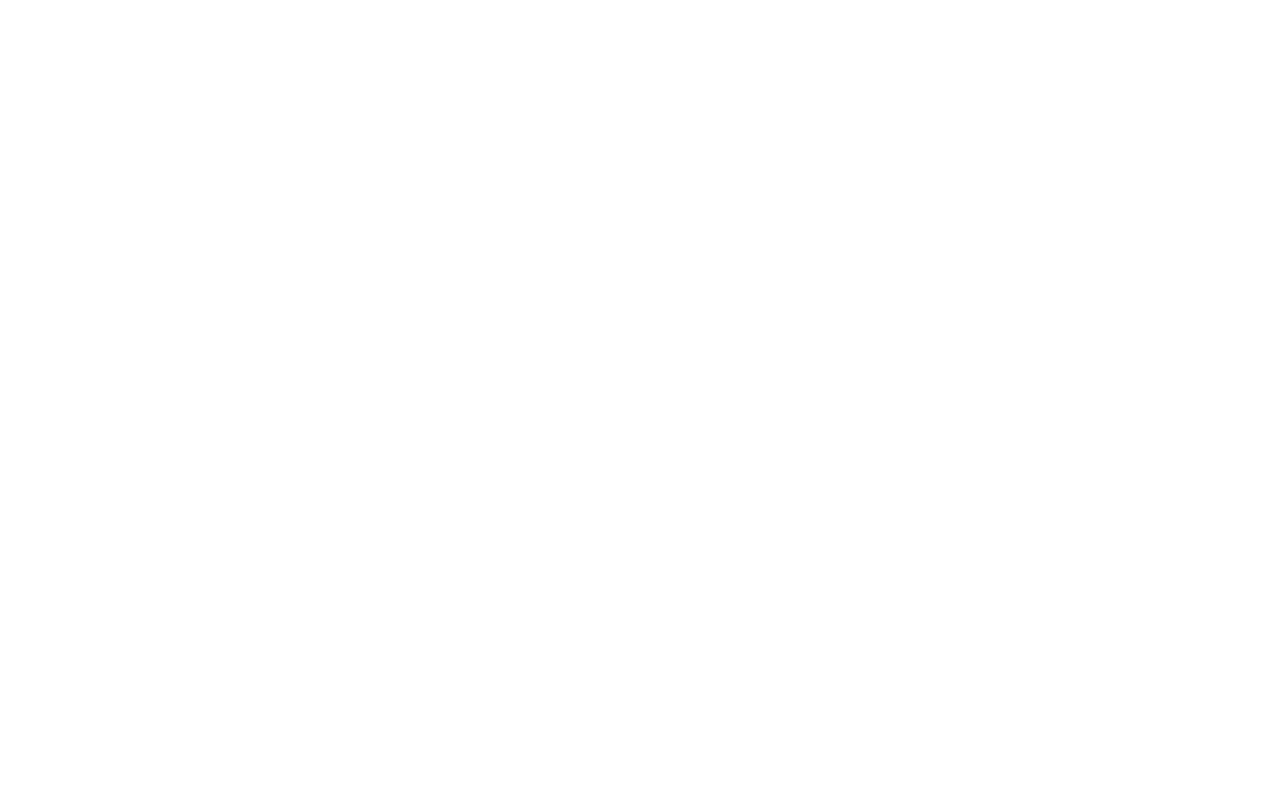
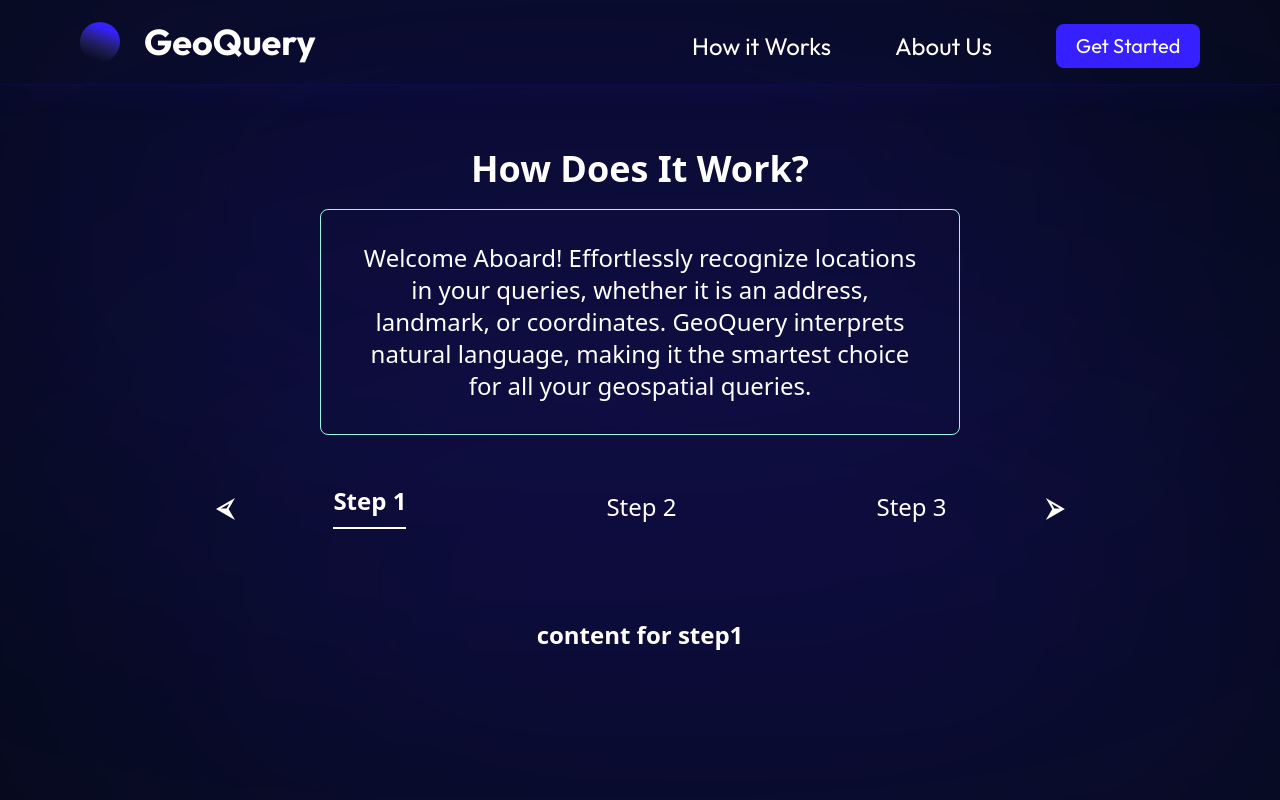
Before and after one commit to mainaak03/geoQuery-frontend, a React (Vite) app: page /howitworks in a window 1280 px wide. Before the commit this address had no page. Built offline with nearby package versions, Linux system fonts and the light colour scheme.

Commit message:
how it works working

```diff
--- a/src/App.jsx
+++ b/src/App.jsx
@@ -3,6 +3,9 @@ import Login from "./pages/Login";
 import Homepage from "./pages/Homepage";
 import SignUp from "./pages/SignUp";
 import Query from "./pages/Query";
+import How from "./pages/Howitworks";
+import About from "./pages/AboutUs";
+
 function App() {
 
   return (
@@ -12,6 +15,8 @@ function App() {
         <Route path="/login" exact element={<Login />} />
         <Route path="/signup" exact element={<SignUp />} />
         <Route path="/query" exact element={<Query />} />
+        <Route path="/howitworks" exact element={<How />} />
+        <Route path="/aboutus" exact element={<About />} />
       </Routes>
     </>
   )
--- a/src/components/Navbar.jsx
+++ b/src/components/Navbar.jsx
@@ -1,33 +1,42 @@
-import { ellipse } from "../assets";
+import ellipse from "../assets/images/ellipse.svg";
 import { Link } from "react-router-dom";
+import { useNavigate } from "react-router-dom";
 
 const Navbar = () => {
+  const navigate = useNavigate();
   return (
     <>
-      <nav className="p-4 border-b border-onPrimary border-opacity-10 fixed top-0 left-0 w-full z-10" style={{boxShadow:"0px 0px 40px -1px rgba(54, 32, 255, 0.10)"}}>
+      <nav
+        className="p-4 border-b border-onPrimary border-opacity-10 fixed top-0 left-0 w-full z-10"
+        style={{ boxShadow: "0px 0px 40px -1px rgba(54, 32, 255, 0.10)" }}
+      >
         <div className="container mx-auto flex flex-col md:flex-row justify-between items-center md:px-8 lg:px-16">
           <div className="flex items-center space-x-6">
             <img src={ellipse} alt="ellipse" className="w-10 h-10" />
-            <div className="text-Primary text-3xl md:text-4xl font-outfit font-bold">
+            <div className="text-Primary text-3xl md:text-4xl font-outfit font-bold cursor-pointer" onClick={()=>{navigate("/");}}>
               GeoQuery
             </div>
           </div>
           <ul className="flex flex-col md:flex-row md:space-x-16 space-y-4 md:space-y-0 space-x-16 justify-center items-center mt-2">
             <li>
-              <a
-                href="#"
-                className="text-Primary hover:text-gray-300 text-2xl font-outfit"
+              <div
+                className="text-Primary hover:text-gray-300 text-2xl font-outfit cursor-pointer"
+                onClick={() => {
+                  navigate("/howitworks");
+                }}
               >
                 How it Works
-              </a>
+              </div>
             </li>
             <li>
-              <a
-                href="#"
-                className="text-Primary hover:text-gray-300 text-2xl font-outfit"
+              <div
+                className="text-Primary hover:text-gray-300 text-2xl font-outfit cursor-pointer"
+                onClick={() => {
+                  navigate("/aboutus");
+                }}
               >
                 About Us
-              </a>
+              </div>
             </li>
             <li>
               <button className="bg-onPrimary hover:opacity-80 text-Primary text-xl h-11 w-36 rounded-lg font-outfit flex items-center justify-center">
--- /dev/null
+++ b/src/pages/AboutUs.jsx
@@ -0,0 +1,9 @@
+// import react from "react";
+
+const About =()=>{
+    return(
+        <h1>About Us Page</h1>
+    );
+}
+
+export default About;
--- a/src/pages/Homepage.jsx
+++ b/src/pages/Homepage.jsx
@@ -1,6 +1,6 @@
-import react from "react";
+// import react from "react";
 import Navbar from "../components/Navbar";
-import { hero } from "../assets";
+import hero from "../assets/images/hero1.svg";
 import { PiSealCheckFill } from "react-icons/pi";
 
 const Homepage = () => {
--- /dev/null
+++ b/src/pages/Howitworks.jsx
@@ -0,0 +1,43 @@
+import Navbar from "../components/Navbar";
+import Timeline from "./Timeline";
+
+const How = () => {
+
+  const details = [
+    { tab: 'Step 1', content: 'content for step1' },
+    { tab: 'Step 2', content: 'Content for step2' },
+    { tab: 'Step 3', content: 'Content for step3' },
+  ];
+
+  return (
+    <>
+        <div className="flex flex-grow bg-Background min-h-screen relative overflow-hidden">
+            <Navbar />
+            <div
+            style={{ width: "1125px", height: "433px", filter: "blur(155px)" }}
+            className="flex-shrink-0 rounded-[1125px] bg-custom-blue absolute top-0 left-0 z-0"
+            ></div>
+            <div
+            style={{ width: "1125px", height: "433px", filter: "blur(155px)" }}
+            className="flex-shrink-0 rounded-[1125px] bg-custom-blue absolute bottom-0 right-0 z-0"
+            ></div>
+            <div className="w-screen h-screen relative">
+                <div className="absolute top-1/2 left-1/2 transform -translate-x-1/2 -translate-y-1/2 text-center w-full">
+                    <div className="text-white text-4xl font-bold justify-center hidden sm:flex">
+                        How Does It Work?
+                    </div>
+                    <div
+                    className="text-white mx-auto w-1/2 text-2xl mt-5 font-light justify-center hidden sm:flex border border-solid border-teal-200 rounded-lg p-8" >
+                        Welcome Aboard! Effortlessly recognize locations in your queries, whether it is an address, landmark, or coordinates. GeoQuery interprets natural language, making it the smartest choice for all your geospatial queries.
+                    </div>
+                    <div className="text-white text-2xl font-bold mt-10 justify-center hidden sm:flex">
+                        <Timeline details={details}/>
+                    </div>
+                </div>
+            </div>
+        </div>
+    </>
+  );
+};
+
+export default How;
--- a/src/pages/Login.jsx
+++ b/src/pages/Login.jsx
@@ -1,4 +1,4 @@
-import {ellipse} from "../assets";
+import ellipse from "../assets/images/ellipse.svg";
 import { Link } from "react-router-dom";
 
 const Login = () => {
--- a/src/pages/Query.jsx
+++ b/src/pages/Query.jsx
@@ -1,14 +1,14 @@
-import { ellipse } from "../assets";
+import ellipse from "../assets/images/ellipse.svg";
 import { Link } from "react-router-dom";
-import {MdSend} from "react-icons/md";
+import { MdSend } from "react-icons/md";
 const queries = [
   "How much rainfall in the Amazon ..?",
   "How much rainfall in the Amazon ..?",
   "How much rainfall in the Amazon ..?",
   "How much rainfall in the Amazon ..?",
   "How much rainfall in the Amazon ..?",
-    "How much rainfall in the Amazon ..?"
-]
+  "How much rainfall in the Amazon ..?",
+];
 const query = () => {
   return (
     <div className="w-full h-screen text-white flex flex-grow items-center justify-center bg-Background min-h-screen relative overflow-hidden">
@@ -73,6 +73,7 @@ const query = () => {
               </div>
               <div className="flex flex-col flex-grow justify-center items-center space-y-4 overflow-auto pt-4">
                 {queries.map((query, index) => (
+                  // eslint-disable-next-line react/jsx-key
                   <div className="flex-shrink-0 w-11/12 h-max font-normal">
                     <div
                       key={index}
--- a/src/pages/SignUp.jsx
+++ b/src/pages/SignUp.jsx
@@ -1,5 +1,5 @@
 import { Link } from "react-router-dom";
-import { ellipse } from "../assets";
+import ellipse from "../assets/images/ellipse.svg";
 
 const Signup = () => {
   return (
--- /dev/null
+++ b/src/pages/Timeline.jsx
@@ -0,0 +1,100 @@
+import { useState, useEffect } from "react";
+import PropTypes from 'prop-types';
+
+const Timeline = ({ details }) => {
+
+  Timeline.propTypes = {
+    details: PropTypes.array.isRequired,
+  };
+
+  const [activeTab, setActiveTab] = useState(details[0].tab);
+  const [activeDetail, setActiveDetail] = useState(details[0].content);
+  const [current, setCurrent] = useState(0);
+
+  const handleTabClick = (details) => {
+    setActiveTab(details.tab);
+    setActiveDetail(details.content);
+    setCurrent(details.tab.substring(5)-1);
+  };
+
+  const handlePrev = () => {
+    var prevIndex = current - 1;
+    if (prevIndex >= 0) {
+      handleTabClick(details[prevIndex]);
+    }
+    else{
+      prevIndex = details.length-1;
+      handleTabClick(details[prevIndex]);
+    }
+  };
+
+  const handleNext = () => {
+    const nextIndex = (current + 1)%details.length;
+    if (nextIndex < details.length) {
+      handleTabClick(details[nextIndex]);
+    }
+  };
+
+  const handleKeyDown = (event) => {
+    switch (event.key) {
+      case "ArrowLeft":
+        handlePrev();
+        break;
+      case "ArrowRight":
+        handleNext();
+        break;
+      default:
+        break;
+    }
+  };
+
+  useEffect(() => {
+    window.addEventListener("keydown", handleKeyDown);
+    return () => {
+      window.removeEventListener("keydown", handleKeyDown);
+    };
+  }, [current]);
+
+  return (
+    <div>
+      <div style={{ display: "flex",alignItems: "center" }}>
+        <button onClick={handlePrev}>
+          &#11160;
+        </button>
+        {details.map((detail) => (
+          <div
+            key={detail.tab}
+            style={{
+              padding: "10px 100px",
+              cursor: "pointer",
+              fontWeight: activeTab === detail.tab ? "bold" : "normal",
+            }}
+            onClick={() => handleTabClick(detail)}
+          >
+            {detail.tab}
+            {activeTab === detail.tab && (
+              <div
+                key={detail.tab}
+                style={{
+                  paddingBottom: "10px",
+                  borderBottom:
+                    activeTab === detail.tab? "2px solid white" : "2px solid transparent",
+                }}
+                onClick={() => handleTabClick(detail)}
+              >
+              </div>
+            )}
+          </div>
+        ))}
+        <button onClick={handleNext}>
+          &#11162;
+        </button>
+      </div>
+      <div className="mt-20" style={{textAlign: "center"}}>
+        {activeDetail}
+      </div>
+    </div>
+  );
+};
+
+export default Timeline;
```
Lines whose indentation alone changed are shown as unchanged.
